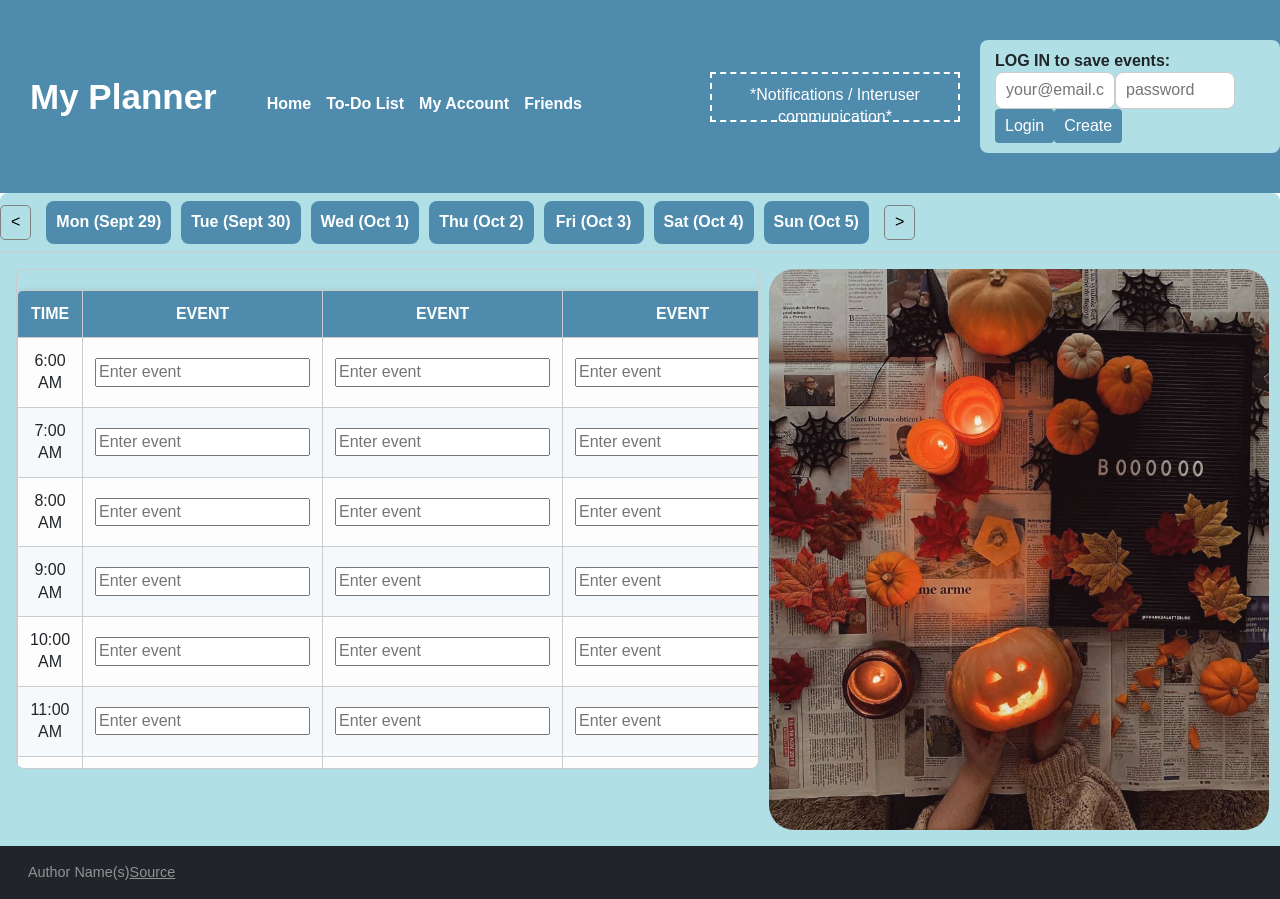
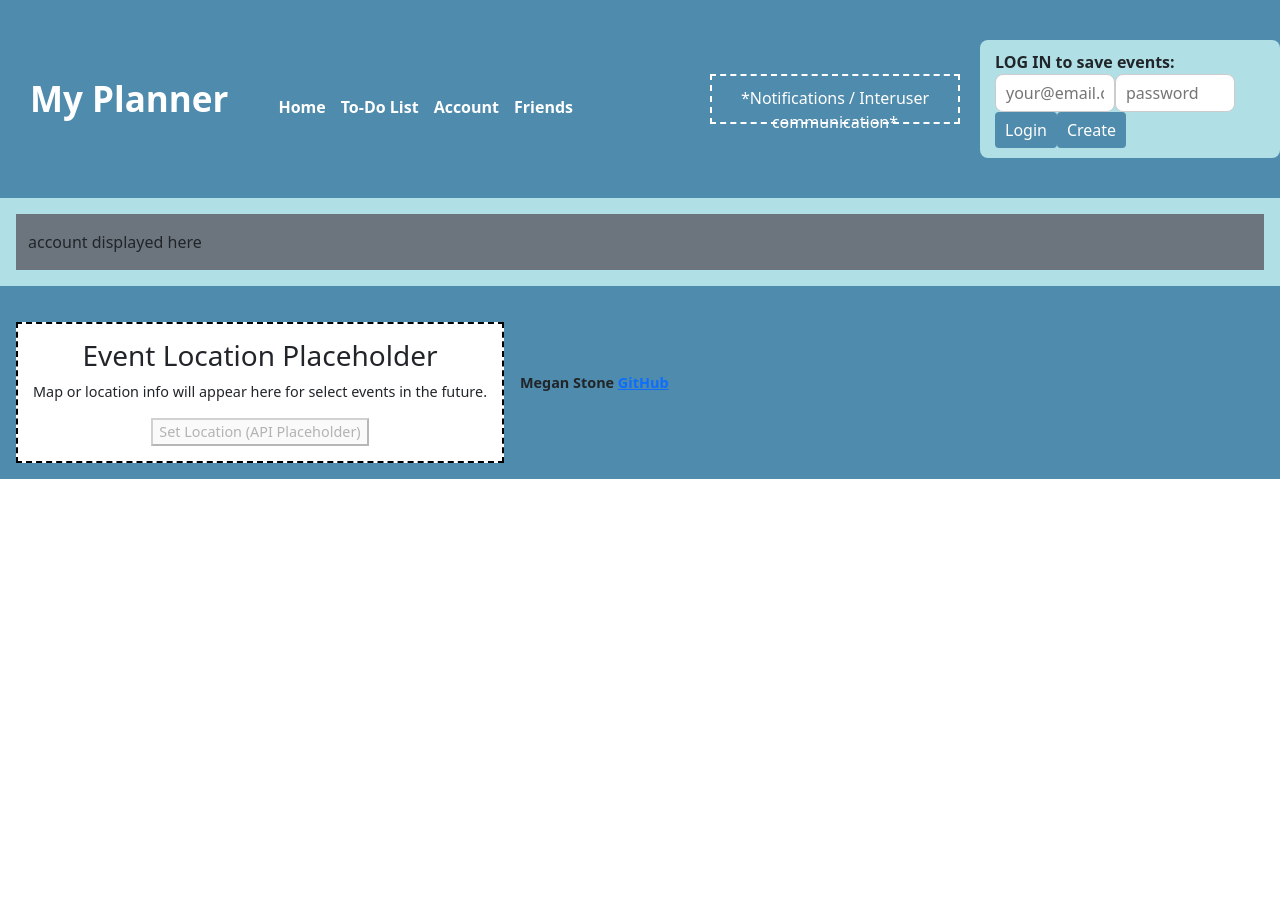
Before and after one commit to mstone13/startup, a React (Vite) app: page /account in a window 1280 px wide. After the commit the page ends 800 px from the top, so only its background shows below. Built offline with nearby package versions, Linux system fonts and the light colour scheme.

Commit message:
Starting to convert code, most edits to app.jsx file

```diff
--- a/login.html
+++ b/login.html
@@ -10,7 +10,6 @@
   <body>
     <header>
         <h1 class="title">My Planner</h1>
-
           <nav>
               <ul>
               <li><a href="index.html">Home</a></li>
--- /dev/null
+++ b/src/account/account.jsx
@@ -0,0 +1,9 @@
+import React from 'react';
+
+export function Account() {
+  return (
+    <main className="container-fluid bg-secondary text-center">
+      <div>account displayed here</div>
+    </main>
+  );
+}
--- a/src/app.css
+++ b/src/app.css
@@ -1,5 +1,5 @@
 
-html, body {
+html, .body {
   flex-direction: column;
   margin: 0;
   height: 100vh;
--- a/src/app.jsx
+++ b/src/app.jsx
@@ -2,17 +2,25 @@ import React from 'react';
 import 'bootstrap/dist/css/bootstrap.min.css';
 import './app.css';
 
+import { BrowserRouter, NavLink, Route, Routes } from 'react-router-dom';
+
+import { Login } from './login/login.jsx';
+import { Account } from './account/account.jsx';
+import { Other_Users } from './other_users/other_users.jsx';
+import { To_Do_List } from './to_do_list/to_do_list.jsx';
+
 export default function App() {
   return (
+    <BrowserRouter>
       <div>
         <header>
           <h1 className="title">My Planner</h1>
           <nav>
             <ul>
-            <li><a href="index.html">Home</a></li>
-            <li><a href="to_do_list.html">To-Do List</a></li>
-            <li><a href="account.html">My Account</a></li>
-            <li><a href="other_users.html">Friends</a></li>
+              <li><NavLink to="/">Home</NavLink></li>
+              <li><NavLink to="/to_do_list">To-Do List</NavLink></li>
+              <li><NavLink to="/account">Account</NavLink></li>
+              <li><NavLink to="/other_users">Friends</NavLink></li>
             </ul>
           </nav>
 
@@ -31,81 +39,46 @@ export default function App() {
           </div>
         </header>
 
+        <main>
+          <Routes>
+            <Route path="/" element={<Login />} />
+            <Route path="/to_do_list" element={<To_Do_List />} />
+            <Route path="/account" element={<Account />} />
+            <Route path="/other_users" element={<Other_Users />} />
+            <Route path="*" element={<NotFound />} />
+          </Routes>
+        </main>
+
+        <footer>
           <div
-        className="days-of-the-week"
-        style={{ backgroundColor: 'powderblue' }}
+            id="location-placeholder"
+            style={{
+              border: '2px dashed black',
+              padding: '15px',
+              marginTop: '20px',
+              textAlign: 'center',
+              backgroundColor: 'white',
+            }}
           >
-        <button className="prev">&lt;</button>
-        <div className="days">
-          <div className="day">Mon (Sept 29)</div>
-          <div className="day">Tue (Sept 30)</div>
-          <div className="day">Wed (Oct 1)</div>
-          <div className="day">Thu (Oct 2)</div>
-          <div className="day">Fri (Oct 3)</div>
-          <div className="day">Sat (Oct 4)</div>
-          <div className="day">Sun (Oct 5)</div>
-        </div>
-        <button className="next">&gt;</button>
+            <h3>Event Location Placeholder</h3>
+            <p>Map or location info will appear here for select events in the future.</p>
+            <button disabled>Set Location (API Placeholder)</button>
           </div>
 
-      <main style={{ backgroundColor: 'powderblue' }}>
-        {/* <h2>Today: Wednesday, September 24th</h2> */}
-
-        <div
-          className="calendar-container"
-          style={{
-            display: 'flex',
-            alignItems: 'flex-start',
-            gap: '20px',
-          }}
-        >
-          <table>
-            <thead>
-              <tr>
-                <th>Time</th>
-                <th>Event</th>
-                <th>Event</th>
-                <th>Event</th>
-              </tr>
-            </thead>
-            <tbody>
-              {[
-                '6:00 AM', '7:00 AM', '8:00 AM', '9:00 AM', '10:00 AM',
-                '11:00 AM', '12:00 PM', '1:00 PM', '2:00 PM', '3:00 PM',
-                '4:00 PM', '5:00 PM', '6:00 PM', '7:00 PM', '8:00 PM',
-                '9:00 PM', '10:00 PM'
-              ].map((time) => (
-                <tr key={time}>
-                  <td>{time}</td>
-                  <td><input type="text" placeholder="Enter event" /></td>
-                  <td><input type="text" placeholder="Enter event" /></td>
-                  <td><input type="text" placeholder="Enter event" /></td>
-                </tr>
-              ))}
-            </tbody>
-          </table>
-        </div>
-
-        <div className="image">
-          <img
-            src="october-pic.png"
-            className="image"
-            alt="october"
-          />
-        </div>
-      </main>
-
-      <footer className="bg-dark text-white-50">
-        <div className="container-fluid">
-          <span className="text-reset">Author Name(s)</span>
-          <a
-            className="text-reset"
-            href="https://github.com/webprogramming260/simon-react"
-          >
-            Source
-          </a>
+          <div className="footer-bottom">
+            <span className="text-reset">Megan Stone</span>{' '}
+            <a href="https://github.com/mstone13/startup">GitHub</a>
           </div>
         </footer>
       </div>
+    </BrowserRouter>
   );
 }
+
+function NotFound() {
+  return (
+    <main className="container-fluid bg-secondary text-center">
+      404: Return to sender. Address unknown.
+    </main>
+  );
+}
--- /dev/null
+++ b/src/login/login.jsx
@@ -0,0 +1,9 @@
+import React from 'react';
+
+export function Login() {
+  return (
+    <main className="container-fluid bg-secondary text-center">
+      <div>login displayed here</div>
+    </main>
+  );
+}
--- /dev/null
+++ b/src/other_users/other_users.jsx
@@ -0,0 +1,9 @@
+import React from 'react';
+
+export function Other_Users() {
+  return (
+    <main className="container-fluid bg-secondary text-center">
+      <div>friends displayed here</div>
+    </main>
+  );
+}
--- /dev/null
+++ b/src/to_do_list/to_do_list.jsx
@@ -0,0 +1,9 @@
+import React from 'react';
+
+export function To_Do_List() {
+  return (
+    <main className="container-fluid bg-secondary text-center">
+      <div>to-do-list displayed here</div>
+    </main>
+  );
+}
```
Lines whose indentation alone changed are shown as unchanged.
